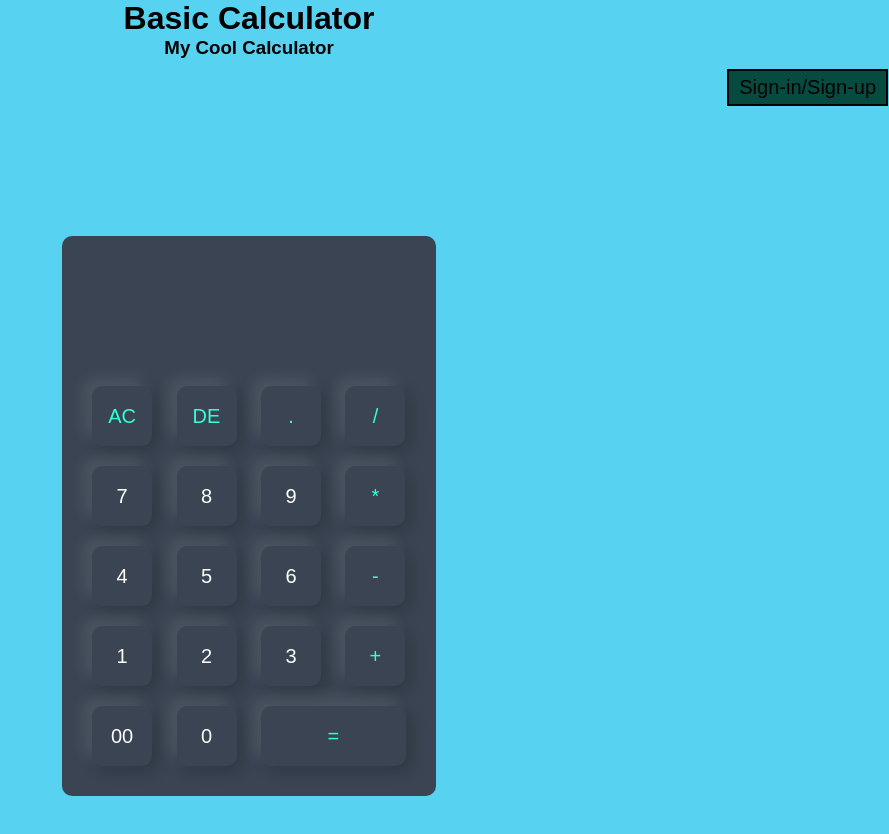
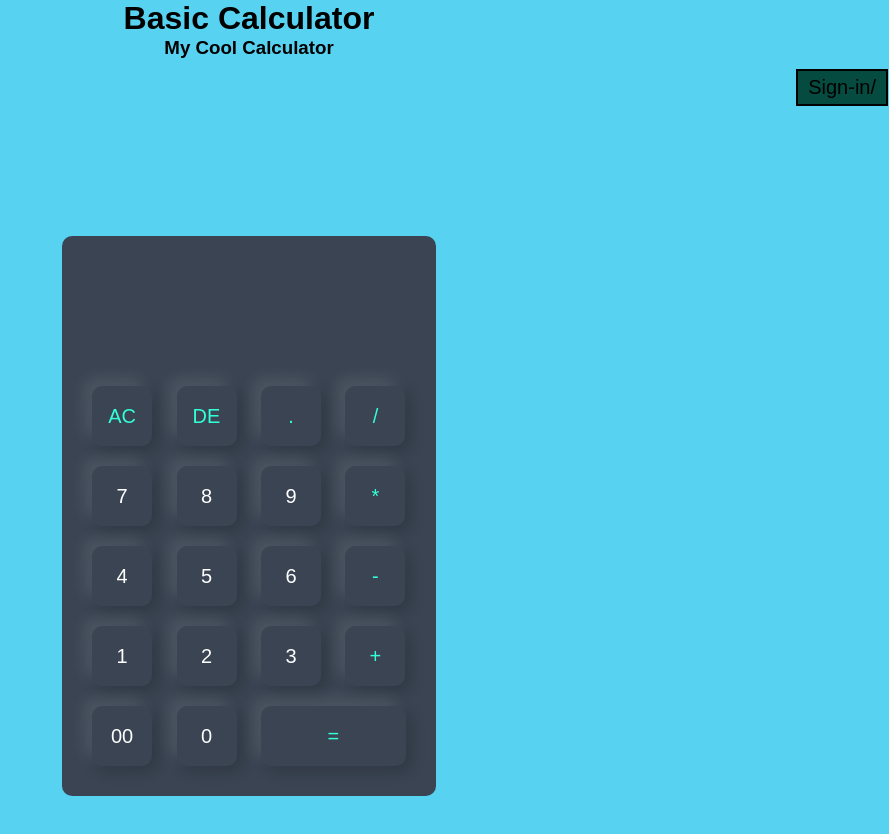
Before and after one commit to mukesh0327/calculator-repo, a plain HTML site: page index.html in a window 1280 px wide. Shown: the whole page, without its empty margins (391-1280 px from the left). Drawn offline with Linux system fonts and the light colour scheme.

Commit message:
Update index.html

```diff
--- a/index.html
+++ b/index.html
@@ -13,7 +13,7 @@
         <div class="logcolor">
       <button class="GFG"
       onclick="window.location.href ='login.html'; ">
-    Sign-in/Sign-up
+    Sign-in/
     </button>
 </div>
         <!--<div class="ddsmoothmenu">
```
